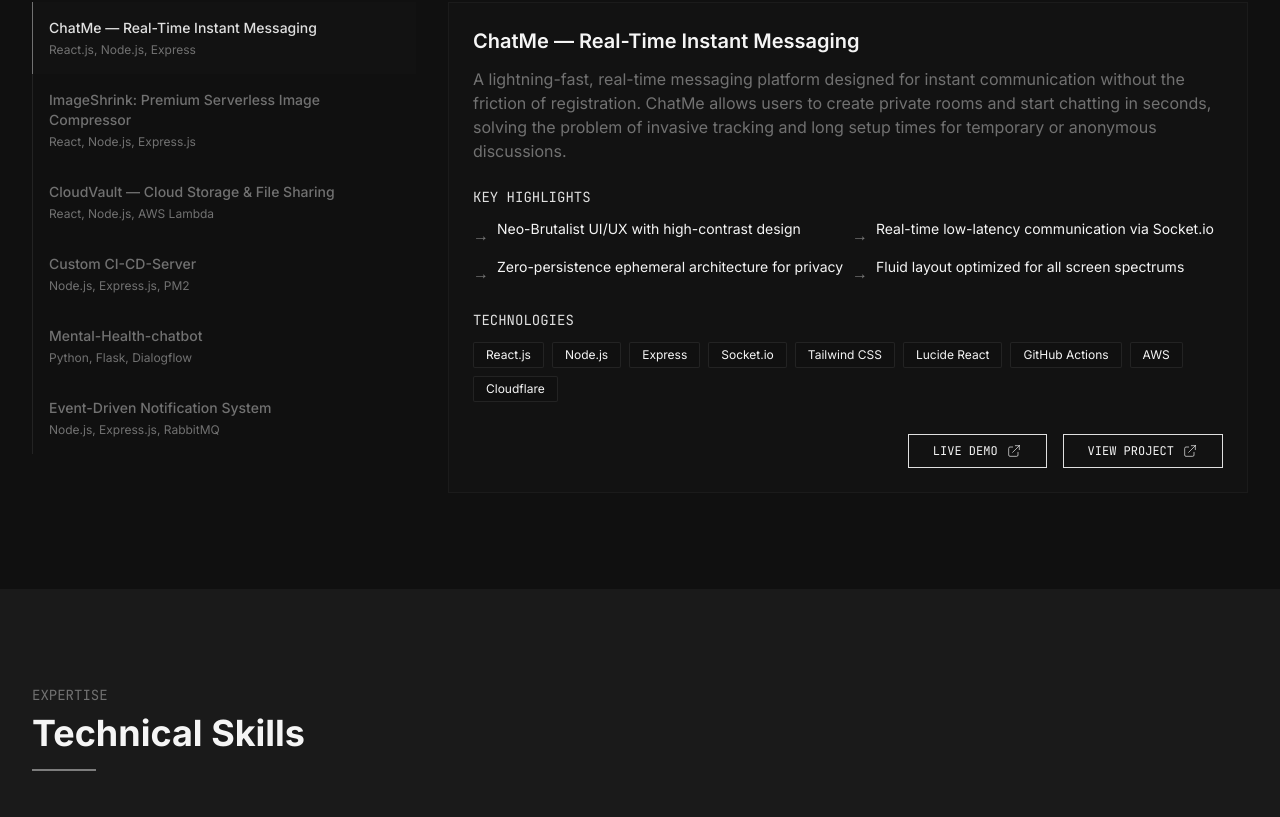
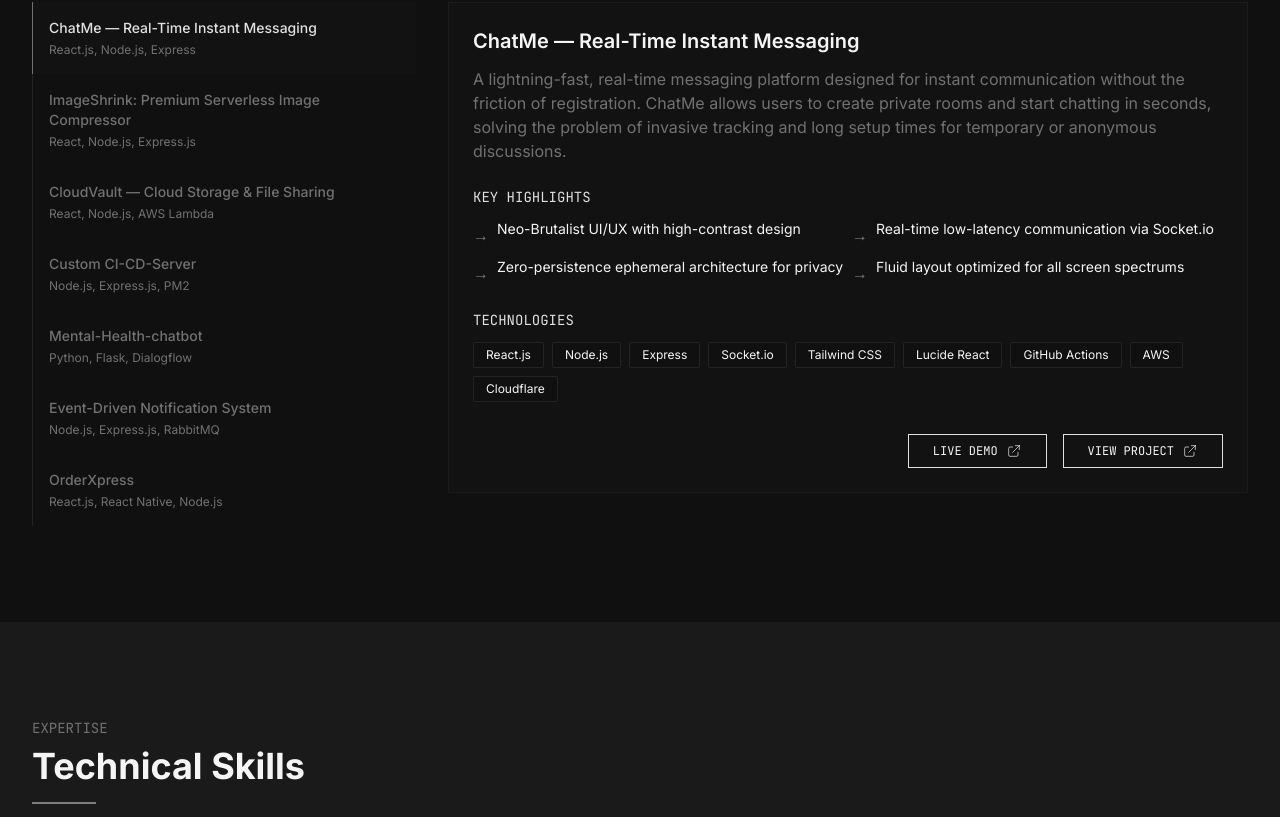
Before and after one commit to VarunMendre/My-Portfolio, a React (Vite) app: page / in a window 1280 px wide. Shown: the part 1028-1845 px from the top of the page. Built offline with nearby package versions, Linux system fonts and the light colour scheme; the HTML template or start-up script is replaced by a standard one.

Commit message:
feat: added new project to project section

```diff
--- a/src/components/Projects.jsx
+++ b/src/components/Projects.jsx
@@ -84,6 +84,18 @@ const Projects = () => {
         "Production-Ready Patterns (Service/Repository, Handler Registry)",
         "Robust Error Handling with retry mechanism and DLQ",
         "Clean Code Architecture with middleware validation"
+      ]
+    },
+    {
+      title: "OrderXpress - Restaurant Management",
+      description: "A comprehensive, multi-tenant restaurant management and digital ordering ecosystem. It allows customers to browse menus and place orders via QR code from their web browsers, while providing restaurant staff an intuitive mobile application to track and serve orders in real-time. Features advanced AI-driven menu digitization to automatically parse physical menus during restaurant onboarding.",
+      tech: ["React.js", "React Native", "Node.js", "MongoDB", "Socket.io", "Google Vision API", "Redis"],
+      liveLink: "https://github.com/ShardulDhiwar/OrderXpress",
+      highlights: [
+        "Built React.js customer web endpoints and React Native staff mobile apps",
+        "Implemented real-time Socket.io connections for instant order updates",
+        "Developed Python/PaddleOCR microservice for AI-powered menu digitization",
+        "Custom multi-tenant routing, JWT authentication, and Razorpay integration"
       ]
     }
   ];
```
